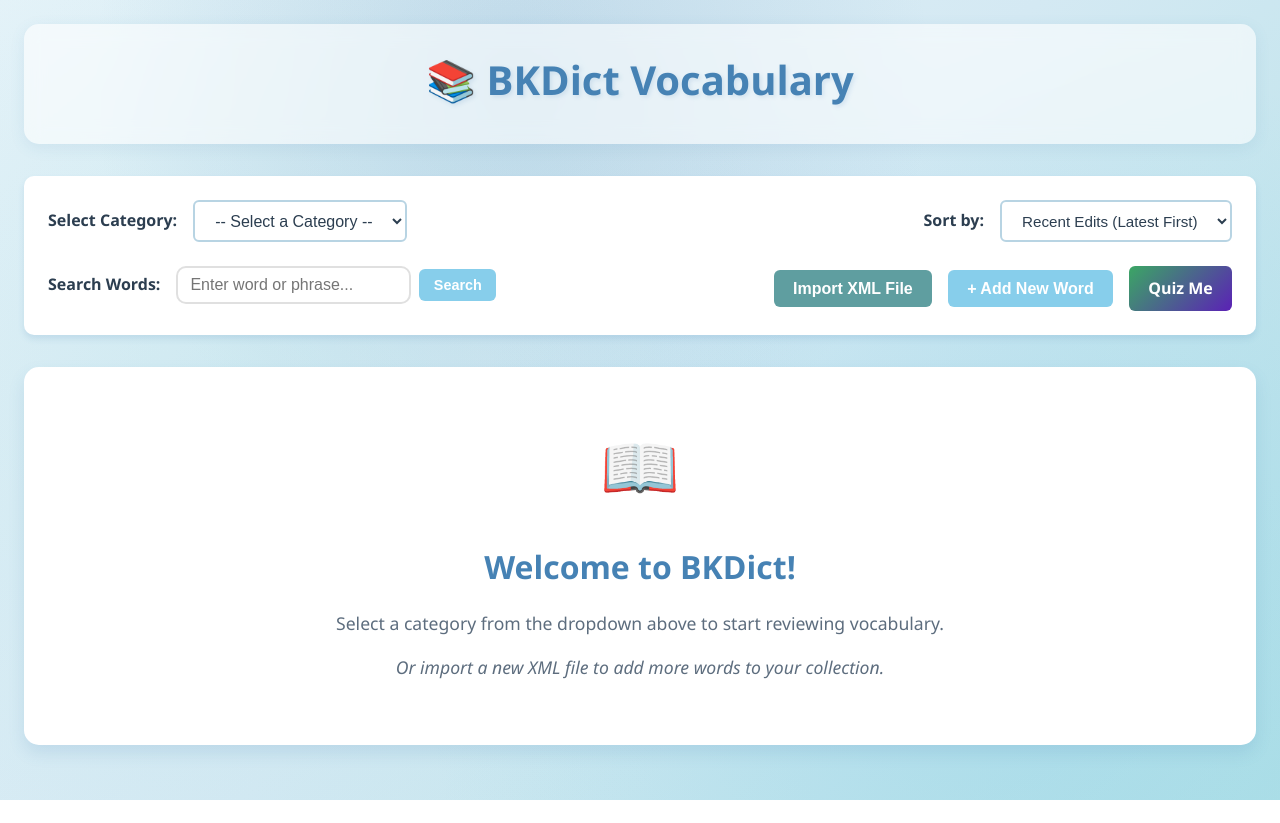
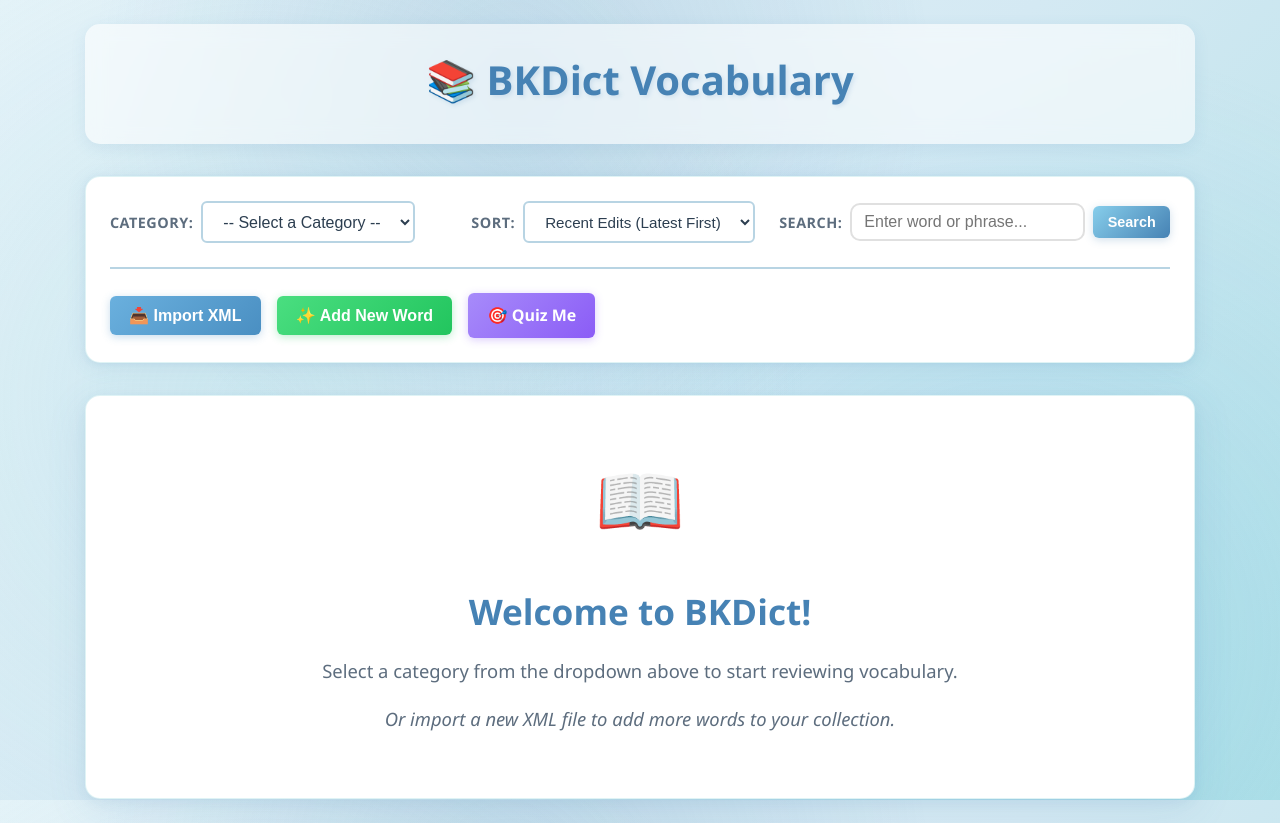
Before and after one commit to maverick001/EasyVocab, a Flask app: page / in a window 1280 px wide. Before the commit the page ends 800 px from the top, so only its background shows below. Run offline with Flask 3, Linux system fonts and the light colour scheme; data that the repository does not hold is empty.

Commit message:
UI_upgrade

```diff
--- a/static/css/style.css
+++ b/static/css/style.css
@@ -127,27 +127,50 @@ body {
 .control-panel {
     background: var(--bg-card);
     padding: var(--spacing-md);
-    border-radius: var(--radius-md);
-    box-shadow: 0 4px 6px var(--shadow);
+    border-radius: var(--radius-lg);
+    box-shadow:
+        0 4px 20px rgba(70, 130, 180, 0.12),
+        0 1px 6px rgba(70, 130, 180, 0.08);
     margin-bottom: var(--spacing-lg);
     display: flex;
-    justify-content: space-between;
-    align-items: flex-start;
+    flex-direction: column;
+    gap: var(--spacing-md);
+    border: 1px solid rgba(176, 224, 230, 0.4);
+}
+
+/* Control Rows */
+.control-row {
+    display: flex;
+    align-items: center;
     flex-wrap: wrap;
     gap: var(--spacing-md);
 }
 
+.primary-controls {
+    padding-bottom: var(--spacing-md);
+    border-bottom: 2px solid var(--border-color);
+}
+
+.action-controls {
+    display: flex;
+    gap: var(--spacing-sm);
+    align-items: center;
+    flex-wrap: wrap;
+}
+
 .control-group {
     display: flex;
     align-items: center;
-    gap: var(--spacing-sm);
+    gap: var(--spacing-xs);
     flex-wrap: wrap;
 }
 
 .control-label {
     font-weight: 600;
-    color: var(--text-primary);
-    font-size: 1rem;
+    color: var(--text-secondary);
+    font-size: 0.9rem;
+    text-transform: uppercase;
+    letter-spacing: 0.5px;
 }
 
 /* Category Selection */
@@ -255,21 +279,44 @@ body {
     border: none;
     border-radius: var(--radius-sm);
     cursor: pointer;
-    transition: all 0.3s ease;
+    transition: all 0.3s cubic-bezier(0.4, 0, 0.2, 1);
     display: inline-flex;
     align-items: center;
     gap: 0.5rem;
+    position: relative;
+    overflow: hidden;
+}
+
+.btn::before {
+    content: '';
+    position: absolute;
+    top: 0;
+    left: -100%;
+    width: 100%;
+    height: 100%;
+    background: linear-gradient(90deg, transparent, rgba(255, 255, 255, 0.2), transparent);
+    transition: left 0.5s ease;
+}
+
+.btn:hover::before {
+    left: 100%;
 }
 
 .btn-primary {
-    background: var(--primary-blue);
+    background: linear-gradient(135deg, var(--primary-blue), var(--primary-dark));
     color: white;
+    box-shadow: 0 2px 8px rgba(70, 130, 180, 0.25);
 }
 
 .btn-primary:hover {
-    background: var(--primary-dark);
+    background: linear-gradient(135deg, var(--primary-dark), #3a6d99);
     transform: translateY(-2px);
-    box-shadow: 0 4px 8px var(--shadow);
+    box-shadow: 0 4px 12px rgba(70, 130, 180, 0.35);
+}
+
+.btn-primary:active {
+    transform: translateY(0);
+    box-shadow: 0 2px 4px rgba(70, 130, 180, 0.2);
 }
 
 .btn-secondary {
@@ -280,6 +327,44 @@ body {
 .btn-secondary:hover {
     background: var(--primary-dark);
     transform: translateY(-2px);
+}
+
+/* Action Button Styles */
+.btn-import {
+    background: linear-gradient(135deg, #6ab0de, #4a8fc2);
+    color: white;
+    box-shadow: 0 2px 8px rgba(74, 143, 194, 0.3);
+}
+
+.btn-import:hover {
+    background: linear-gradient(135deg, #4a8fc2, #3a7db0);
+    transform: translateY(-2px);
+    box-shadow: 0 4px 12px rgba(74, 143, 194, 0.4);
+}
+
+.btn-add-word {
+    background: linear-gradient(135deg, #4ade80, #22c55e);
+    color: white;
+    box-shadow: 0 2px 8px rgba(34, 197, 94, 0.3);
+}
+
+.btn-add-word:hover {
+    background: linear-gradient(135deg, #22c55e, #16a34a);
+    transform: translateY(-2px);
+    box-shadow: 0 4px 12px rgba(34, 197, 94, 0.4);
+}
+
+.btn-quiz {
+    background: linear-gradient(135deg, #a78bfa, #8b5cf6);
+    color: white;
+    text-decoration: none;
+    box-shadow: 0 2px 8px rgba(139, 92, 246, 0.3);
+}
+
+.btn-quiz:hover {
+    background: linear-gradient(135deg, #8b5cf6, #7c3aed);
+    transform: translateY(-2px);
+    box-shadow: 0 4px 12px rgba(139, 92, 246, 0.4);
 }
 
 .btn-edit {
@@ -825,31 +964,63 @@ body {
     background: var(--bg-card);
     padding: var(--spacing-xl);
     border-radius: var(--radius-lg);
-    box-shadow: 0 8px 16px var(--shadow);
+    box-shadow:
+        0 10px 40px rgba(70, 130, 180, 0.12),
+        0 4px 12px rgba(70, 130, 180, 0.08);
     text-align: center;
     margin-top: var(--spacing-lg);
+    border: 1px solid rgba(176, 224, 230, 0.4);
+    animation: welcomeFadeIn 0.5s ease-out;
+}
+
+@keyframes welcomeFadeIn {
+    from {
+        opacity: 0;
+        transform: translateY(20px);
+    }
+
+    to {
+        opacity: 1;
+        transform: translateY(0);
+    }
 }
 
 .welcome-icon {
-    font-size: 4rem;
+    font-size: 4.5rem;
     margin-bottom: var(--spacing-md);
+    animation: float 3s ease-in-out infinite;
+}
+
+@keyframes float {
+
+    0%,
+    100% {
+        transform: translateY(0);
+    }
+
+    50% {
+        transform: translateY(-8px);
+    }
 }
 
 .welcome-message h2 {
-    font-size: 2rem;
+    font-size: 2.2rem;
     color: var(--primary-dark);
     margin-bottom: var(--spacing-sm);
+    font-weight: 700;
 }
 
 .welcome-message p {
-    font-size: 1.1rem;
+    font-size: 1.15rem;
     color: var(--text-secondary);
     margin-bottom: var(--spacing-sm);
+    line-height: 1.7;
 }
 
 .welcome-hint {
     color: var(--text-light);
     font-style: italic;
+    font-size: 1rem;
 }
 
 /* ============================================
--- a/templates/index.html
+++ b/templates/index.html
@@ -21,9 +21,11 @@
         <!-- Control Panel -->
         <div class="control-panel">
 
+            <!-- Row 1: Primary Controls -->
+            <div class="control-row primary-controls">
                 <!-- Category Selection -->
                 <div class="control-group">
-                <label for="categorySelect" class="control-label">Select Category:</label>
+                    <label for="categorySelect" class="control-label">Category:</label>
                     <select id="categorySelect" class="category-select">
                         <option value="">-- Loading categories... --</option>
                     </select>
@@ -32,7 +34,7 @@
 
                 <!-- Sort Toggle -->
                 <div class="control-group sort-group">
-                <label for="sortSelect" class="control-label">Sort by:</label>
+                    <label for="sortSelect" class="control-label">Sort:</label>
                     <select id="sortSelect" class="sort-select">
                         <option value="updated_at">Recent Edits (Latest First)</option>
                         <option value="review_count">Most Reviewed</option>
@@ -41,20 +43,20 @@
 
                 <!-- Search Section -->
                 <div class="control-group search-group">
-                <label for="searchInput" class="control-label">Search Words:</label>
+                    <label for="searchInput" class="control-label">Search:</label>
                     <div class="search-container">
                         <input type="text" id="searchInput" class="search-input" placeholder="Enter word or phrase...">
                         <button id="searchBtn" class="btn btn-primary btn-sm">Search</button>
                         <button id="clearSearchBtn" class="btn btn-cancel btn-sm" style="display: none;">Clear</button>
                     </div>
                 </div>
+            </div>
 
-            <!-- Import XML Section -->
-            <div class="control-group import-section">
-                <button id="importBtn" class="btn btn-secondary">Import XML File</button>
-                <button id="addWordBtn" class="btn btn-primary">+ Add New Word</button>
-                <a href="/quiz" class="btn btn-primary"
-                    style="background: linear-gradient(135deg, #3ba764, #5B21B6); text-decoration: none;">Quiz Me</a>
+            <!-- Row 2: Action Buttons -->
+            <div class="control-row action-controls">
+                <button id="importBtn" class="btn btn-import">📥 Import XML</button>
+                <button id="addWordBtn" class="btn btn-add-word">✨ Add New Word</button>
+                <a href="/quiz" class="btn btn-quiz">🎯 Quiz Me</a>
                 <div id="importPanel" class="import-panel" style="display: none;">
                     <input type="file" id="fileInput" accept=".xml" class="file-input">
                     <button id="uploadBtn" class="btn btn-primary">Upload</button>
```
Also changed, not shown: other parts of static/css/style.css (+84 -29 lines). Lines whose indentation alone changed are shown as unchanged.
